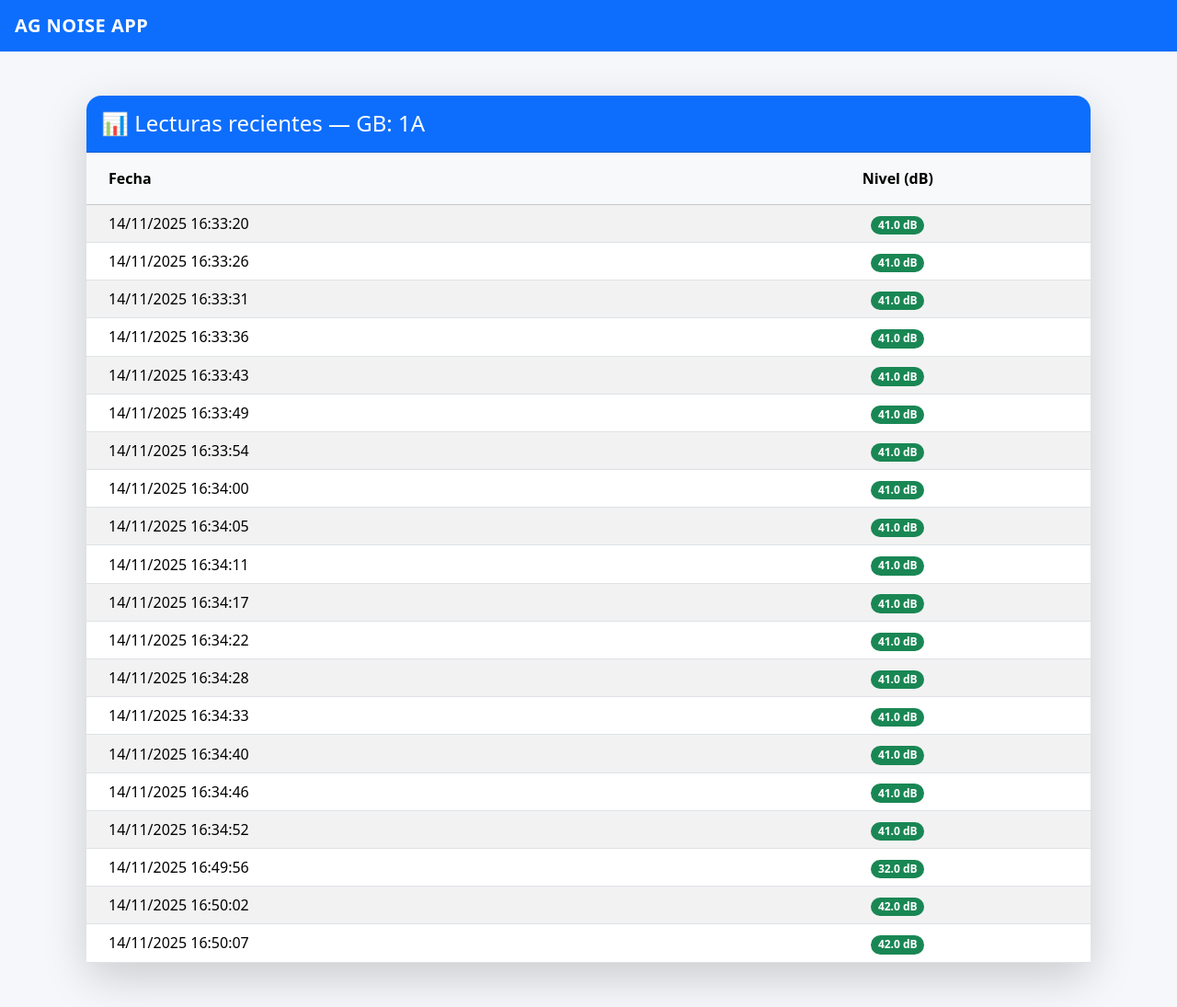
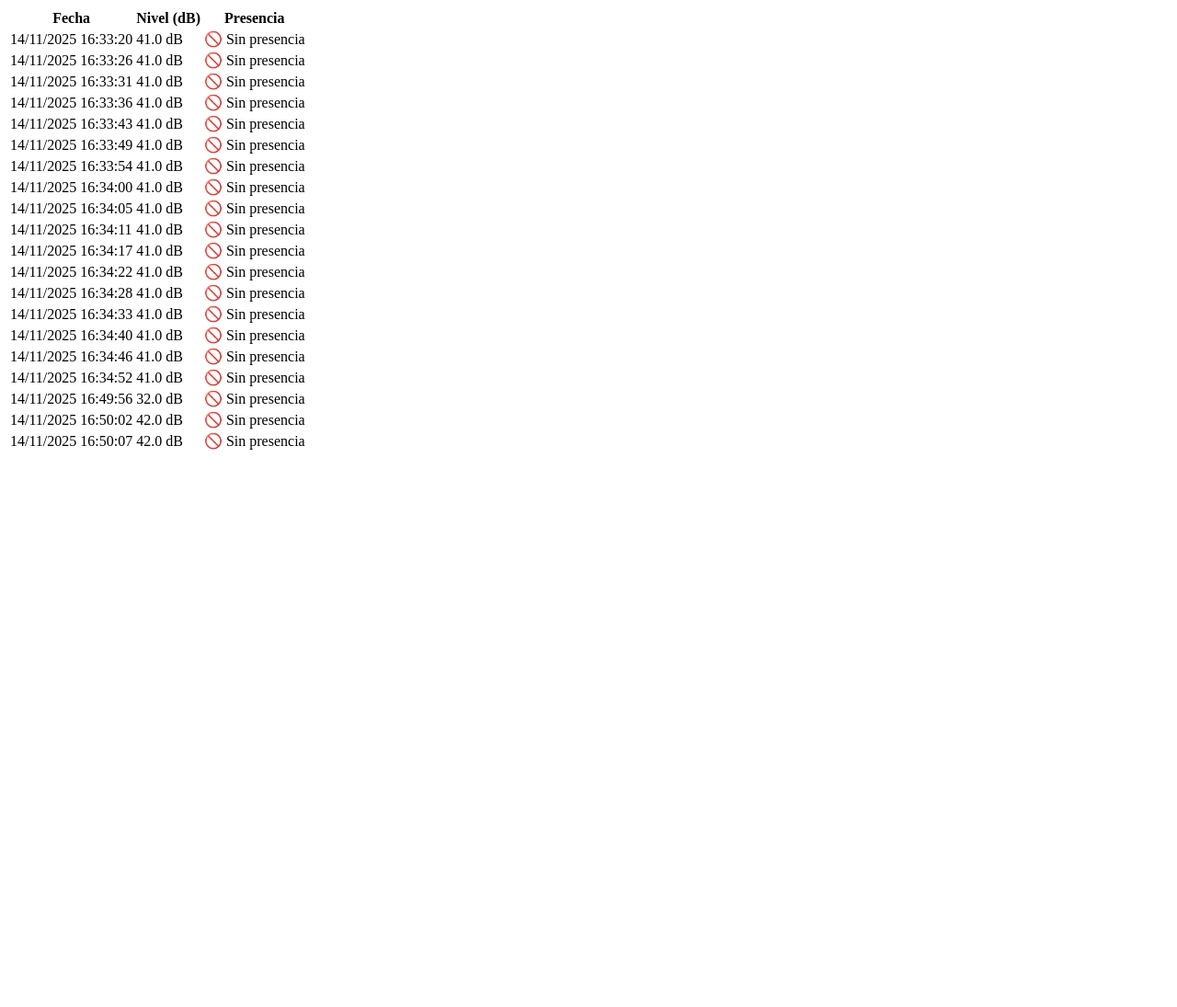
Before and after one commit to Manuchei/ruido_project, a Django app: template ruido_app/templates/index.html in a window 1280 px wide. Shown: the whole page at 92% size. After the commit the page ends 489 px from the top, so only its background shows below. Run offline with Django 5.2, Linux system fonts and the light colour scheme; the template is opened without the code that fills it: values that come from a table or form of the project are taken from there, others are empty; data comes from the database, SQL or seed files in the repository; both versions use the stored data as it was after the commit.

Commit message:
Modificaciones para añadir presencia

```diff
--- a/ruido_app/models.py
+++ b/ruido_app/models.py
@@ -46,6 +46,7 @@ class LecturaRuido(models.Model):
         related_name='lecturas'
     )
     nivel_db = models.FloatField()
+    presencia = models.BooleanField(default=False)  # 🔹 NUEVO CAMPO
     fecha_hora = models.DateTimeField(auto_now_add=True)
 
     def __str__(self):
--- a/ruido_app/templates/index.html
+++ b/ruido_app/templates/index.html
@@ -1,23 +1,9 @@
-{% extends "base.html" %}
-
-{% block content %}
-
-<div class="container mt-5 mb-5">
-    <div class="card shadow-lg rounded-4 border-0">
-
-        <div class="card-header bg-primary text-white py-3 rounded-top-4">
-            <h4 class="mb-0">
-                📊 Lecturas recientes — {{ dispositivo.nombre }}
-            </h4>
-        </div>
-
-        <div class="card-body p-0">
-
 <table class="table table-hover table-striped align-middle mb-0">
     <thead class="table-light">
         <tr>
             <th class="px-4 py-3">Fecha</th>
             <th class="px-4 py-3 text-center">Nivel (dB)</th>
+            <th class="px-4 py-3 text-center">Presencia</th>  <!-- 🔹 NUEVA COLUMNA -->
         </tr>
     </thead>
 
@@ -25,6 +11,7 @@
         {% for lectura in lecturas %}
         <tr>
             <td class="px-4">{{ lectura.fecha_hora|date:"d/m/Y H:i:s" }}</td>
+
             <td class="text-center fw-bold">
                 {% if lectura.nivel_db < 60 %}
                     <span class="badge rounded-pill bg-success">
@@ -44,14 +31,20 @@
                     </span>
                 {% endif %}
             </td>
+
+            <!-- 🔹 PRESENCIA -->
+            <td class="text-center">
+                {% if lectura.presencia %}
+                    <span class="badge rounded-pill bg-primary">
+                        👤 Presente
+                    </span>
+                {% else %}
+                    <span class="badge rounded-pill bg-secondary">
+                        🚫 Sin presencia
+                    </span>
+                {% endif %}
+            </td>
         </tr>
         {% endfor %}
     </tbody>
 </table>
-
-        </div>
-
-    </div>
-</div>
-
-{% endblock %}
```
Also changed, not shown: ruido_app/views.py (+11 -1 lines), db.sqlite3, ruido_app/migrations/0004_lecturaruido_presencia.py (added), 1 other file. Lines whose indentation alone changed are shown as unchanged.
